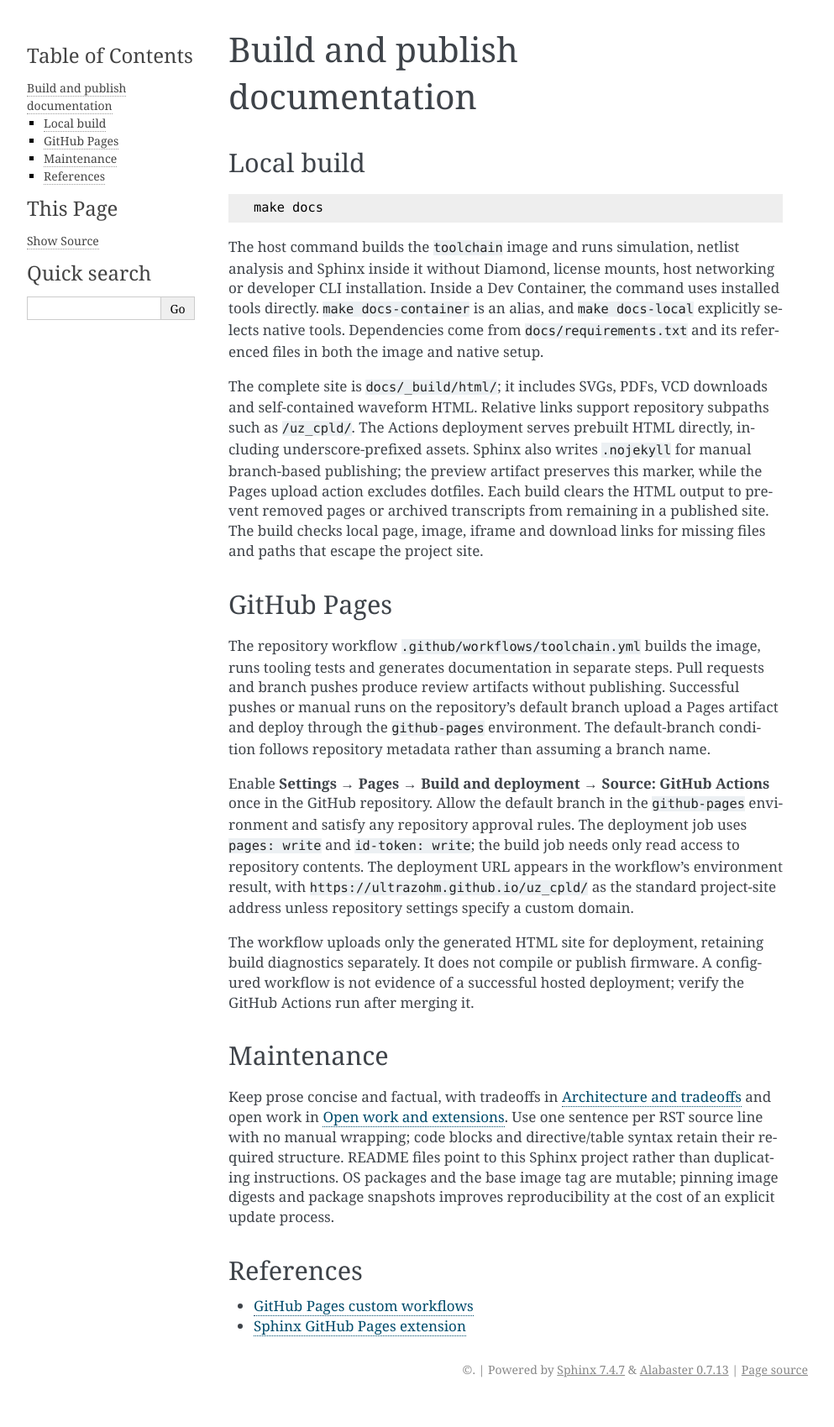
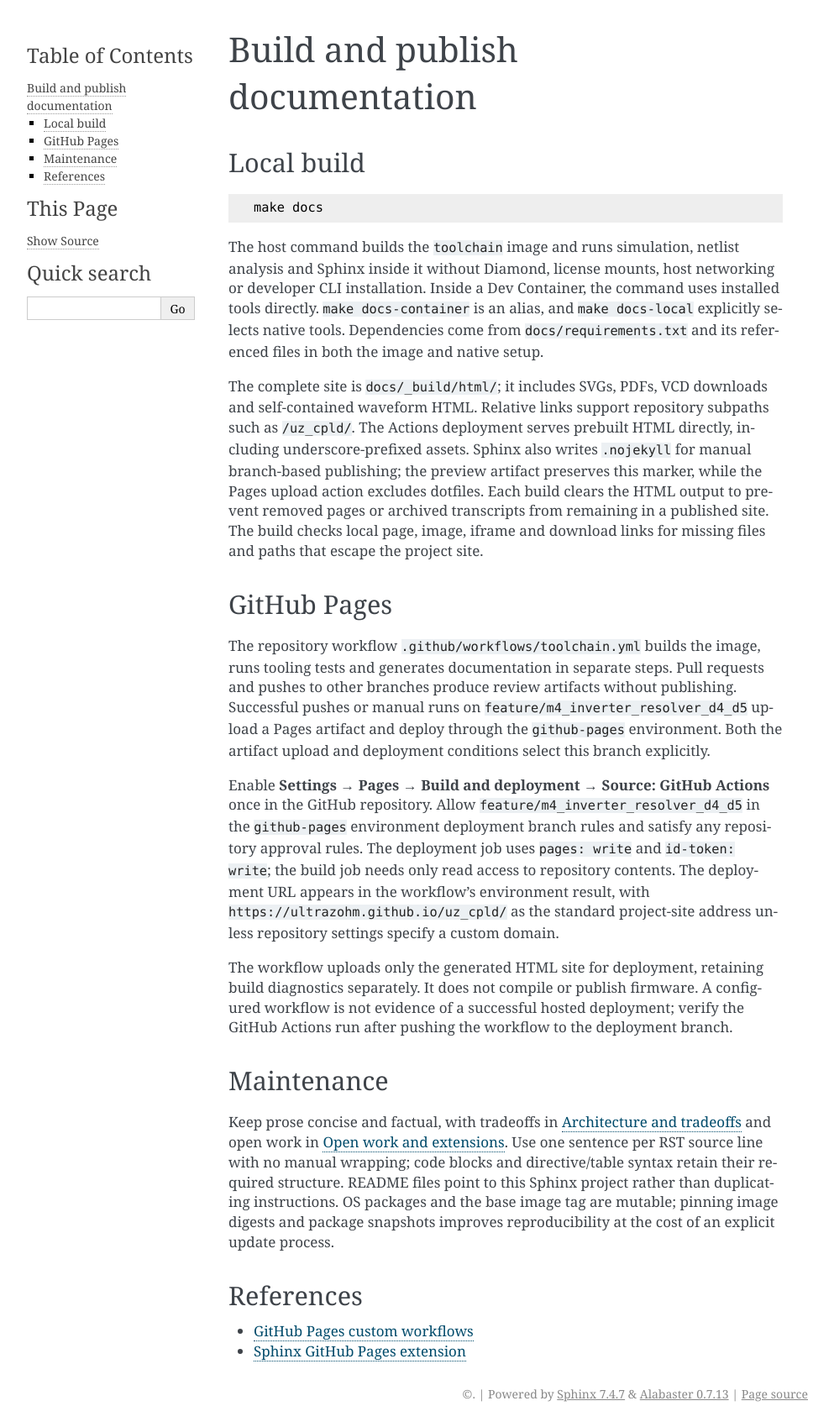
Before and after one commit to ultrazohm/uz_cpld, a Sphinx documentation site: the page built from new_approach/docs/publishing.rst, in a window 1280 px wide. Shown: the whole page at 84% size, without its empty margins (148-1141 px from the left). Built offline with Sphinx 7.4.7, drawn with Linux system fonts in a browser that asks for light colours; pages that are not in the unit, such as notebooks, are missing from menus; before the commit the page ends 1670 px from its top, so only the background shows below that.

Commit message:
deploy from prorotype branch

```diff
--- a/new_approach/docs/publishing.rst
+++ b/new_approach/docs/publishing.rst
@@ -24,18 +24,18 @@ GitHub Pages
 ------------
 
 The repository workflow ``.github/workflows/toolchain.yml`` builds the image, runs tooling tests and generates documentation in separate steps.
-Pull requests and branch pushes produce review artifacts without publishing.
-Successful pushes or manual runs on the repository's default branch upload a Pages artifact and deploy through the ``github-pages`` environment.
-The default-branch condition follows repository metadata rather than assuming a branch name.
+Pull requests and pushes to other branches produce review artifacts without publishing.
+Successful pushes or manual runs on ``feature/m4_inverter_resolver_d4_d5`` upload a Pages artifact and deploy through the ``github-pages`` environment.
+Both the artifact upload and deployment conditions select this branch explicitly.
 
 Enable **Settings → Pages → Build and deployment → Source: GitHub Actions** once in the GitHub repository.
-Allow the default branch in the ``github-pages`` environment and satisfy any repository approval rules.
+Allow ``feature/m4_inverter_resolver_d4_d5`` in the ``github-pages`` environment deployment branch rules and satisfy any repository approval rules.
 The deployment job uses ``pages: write`` and ``id-token: write``; the build job needs only read access to repository contents.
 The deployment URL appears in the workflow's environment result, with ``https://ultrazohm.github.io/uz_cpld/`` as the standard project-site address unless repository settings specify a custom domain.
 
 The workflow uploads only the generated HTML site for deployment, retaining build diagnostics separately.
 It does not compile or publish firmware.
-A configured workflow is not evidence of a successful hosted deployment; verify the GitHub Actions run after merging it.
+A configured workflow is not evidence of a successful hosted deployment; verify the GitHub Actions run after pushing the workflow to the deployment branch.
 
 Maintenance
 -----------
```
Also changed, not shown: 1 other file.
